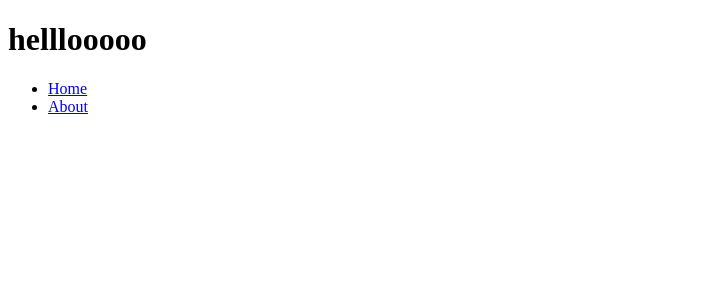
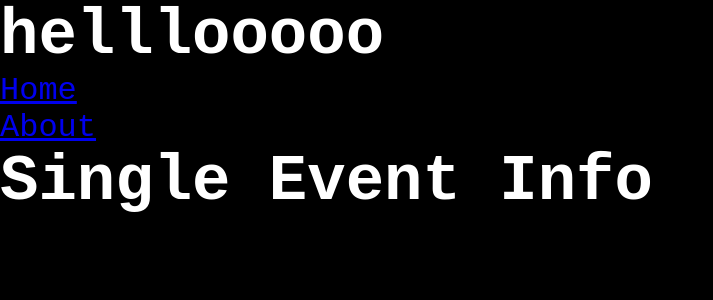
Before and after one commit to cmart11/ReactJS-tables, a React app: page /event in a window 1280 px wide. Shown: the top 300 px of the page, without its empty margins (0-713 px from the left). Built offline with nearby package versions, Linux system fonts and the light colour scheme.

Commit message:
feature: initial react setup complete

```diff
--- a/package.json
+++ b/package.json
@@ -20,6 +20,8 @@
     "@babel/preset-env": "^7.7.1",
     "@babel/preset-react": "^7.7.0",
     "babel-loader": "^8.0.6",
+    "css-loader": "^3.2.0",
+    "style-loader": "^1.0.0",
     "webpack": "^4.41.2",
     "webpack-cli": "^3.3.10",
     "webpack-dev-server": "^3.9.0"
--- a/index.html
+++ b/public/index.html
@@ -5,7 +5,8 @@
     <meta charset="UTF-8">
     <meta name="viewport" content="width=device-width, initial-scale=1.0">
     <meta http-equiv="X-UA-Compatible" content="ie=edge">
-    <script src="bundle.js" defer></script>
+    <link rel="stylesheet" href="./styles.css">
+    <script src="./bundle.js" defer></script>
     <title>React Tables</title>
 </head>
 
--- /dev/null
+++ b/public/styles.css
@@ -0,0 +1,20 @@
+*{
+    box-sizing: border-box;
+    margin: 0;
+    padding: 0;
+}
+
+body{
+    font-family: monospace;
+    font-size: 2rem;
+    background: black;
+    color: #fff;
+}
+
+button {
+    height: 30px;
+    width: 100px;
+    border-radius: 10px;
+    background-color: #fff;
+    border: none;
+}
--- a/src/components/Navbar.js
+++ b/src/components/Navbar.js
@@ -13,5 +13,5 @@ export default function Navbar() {
                 </li>
             </ul>
         </nav>
-    )
+    );
 }
--- /dev/null
+++ b/src/components/SingleEvent.js
@@ -0,0 +1,9 @@
+import React from 'react';
+
+export default function SingleEvent() {
+    return (
+        <div>
+            <h1>Single Event Info</h1>
+        </div>
+    );
+}
--- a/src/routes.js
+++ b/src/routes.js
@@ -1,12 +1,12 @@
 import React, { Component } from 'react'
 import { withRouter, Route, Switch, Redirect } from 'react-router-dom'
 
-import { Login, About } from './components'
+import { Login, About, SingleEvent } from './components'
 
 export default class Routes extends Component {
 
     componentDidMount() {
-
+        //check if admin user is logged in
     }
 
     render() {
@@ -14,6 +14,7 @@ export default class Routes extends Component {
             <Switch>
                 <Route exact path="/" component={Login} />
                 <Route path="/about" component={About} />
+                <Route exact path="/event" component={SingleEvent} />
             </Switch>
         );
     }
--- a/webpack.config.js
+++ b/webpack.config.js
@@ -5,16 +5,15 @@ module.exports = {
         path: __dirname, // assumes your bundle.js will also be in the root of your project folder
         filename: './public/bundle.js'
     },
-    devServer: {
-        historyApiFallback: true,
-        contentBase: './',
-        hot: true
-    },
     watchOptions: {
         ignored: /node_modules/
     },
     resolve: {
         extensions: ['.js', '.jsx']
+    },
+    devServer: {
+        contentBase: './public',
+        hot: true
     },
     devtool: 'source-maps',
     module: {
@@ -25,6 +24,13 @@ module.exports = {
                 use: {
                     loader: 'babel-loader'
                 }
+            },
+            {
+                test: /\.css$/,
+                use: [
+                    'style-loader',
+                    'css-loader',
+                ]
             }
         ]
     }
```
Also changed, not shown: src/components/index.js (+4 -3 lines).
